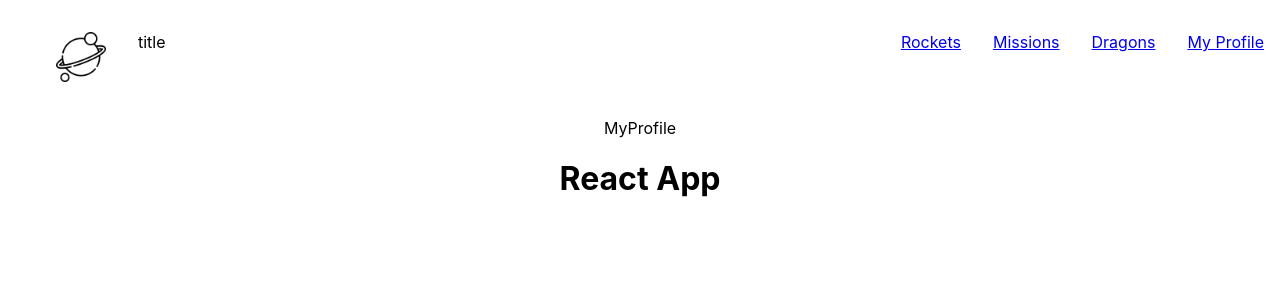
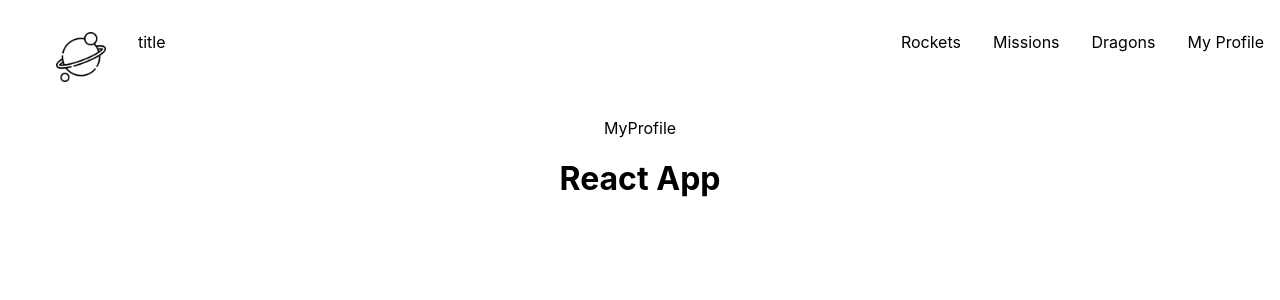
Before and after one commit to iamsjunaid/space-travelers-hub, a React (Create React App) app: page /profile in a window 1280 px wide. Shown: the top 300 px of the page. Built offline with nearby package versions, Linux system fonts and the light colour scheme.

Commit message:
Update Navbar.css

```diff
--- a/src/styles/Navbar.css
+++ b/src/styles/Navbar.css
@@ -12,7 +12,16 @@ nav li {
   padding: 1em;
 }
 
+nav li a {
+  text-decoration: none;
+  color: black;
+}
+
 nav img {
   width: 50px;
   height: 50px;
 }
+
+.active {
+  text-decoration: underline;
+}
```
